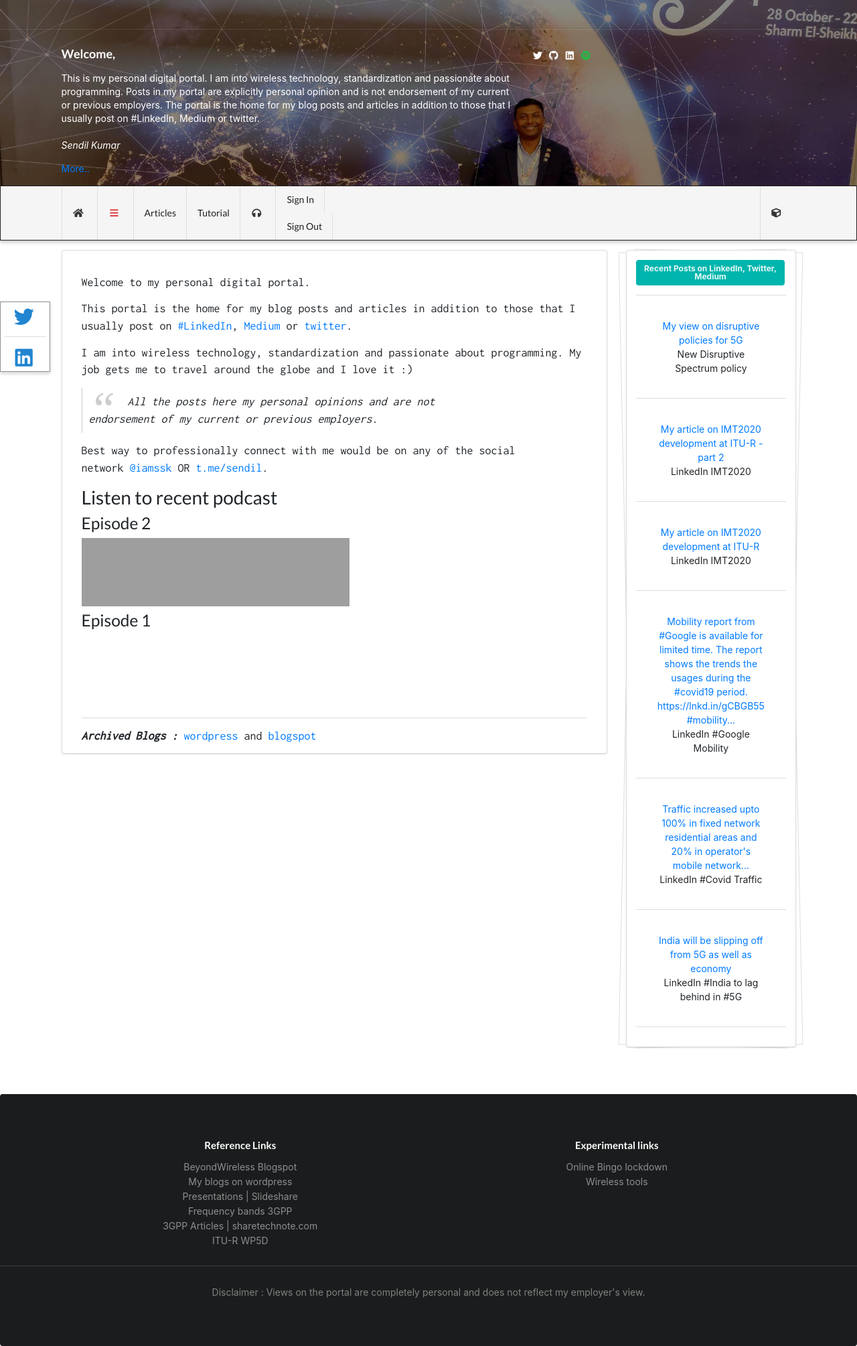
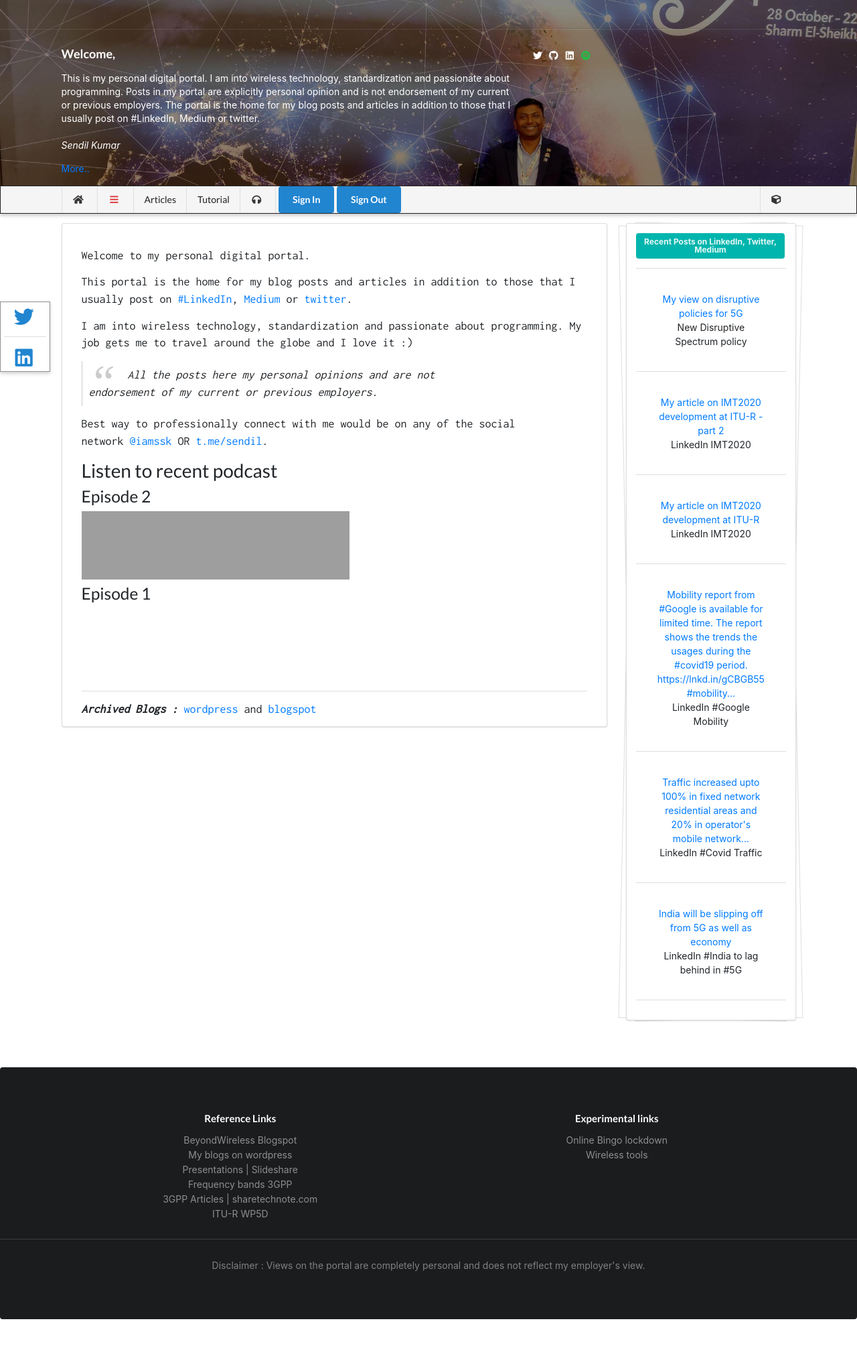
Before and after one commit to wiless/wiless.github.io, a Jekyll site: the page built from index.html, in a window 1280 px wide. Shown: the whole page at 67% size. Built offline with Jekyll 4.4.1, drawn with Linux system fonts in a browser that asks for light colours; nearby versions of some CDN libraries; some web fonts are replaced; comment, search, counter and statistics services are not loaded; a style sheet for code colours, icons or effects is not loaded; after the commit the page ends 1969 px from its top, so only the background shows below that; grey boxes are pictures that could not be loaded.

Commit message:
Update menu.html

```diff
--- a/_includes/menu.html
+++ b/_includes/menu.html
@@ -21,10 +21,10 @@
         <a href="/tutorial" class="item">Tutorial</a>
         <a href="/podcast" class="item"> <i class="icon headphones"></i> </a>
 
-        <div class="ui right floated">
-          <button class="ui item button" id="btnsignin" onclick="signIn()">Sign In</button>
-         <button class="ui item button" id="btnsignout" onclick="signOut()">Sign Out</button>
-        </div>
+
+          <button class="ui primary button right floated" id="btnsignin" onclick="signIn()">Sign In</button>
+         <button class="ui  primary button right floated" id="btnsignout" onclick="signOut()">Sign Out</button>
+
 
         <div href="#" class="ui right floated dropdown item">
 
```
